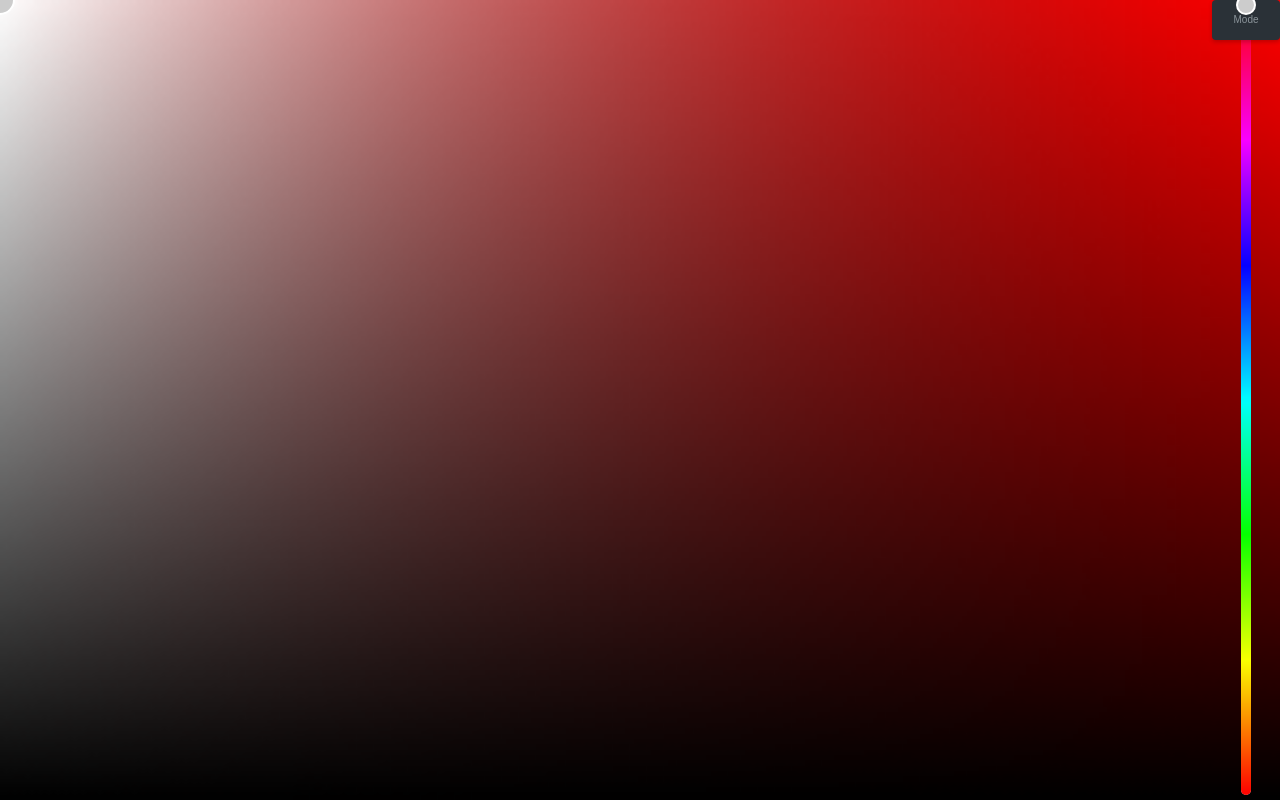
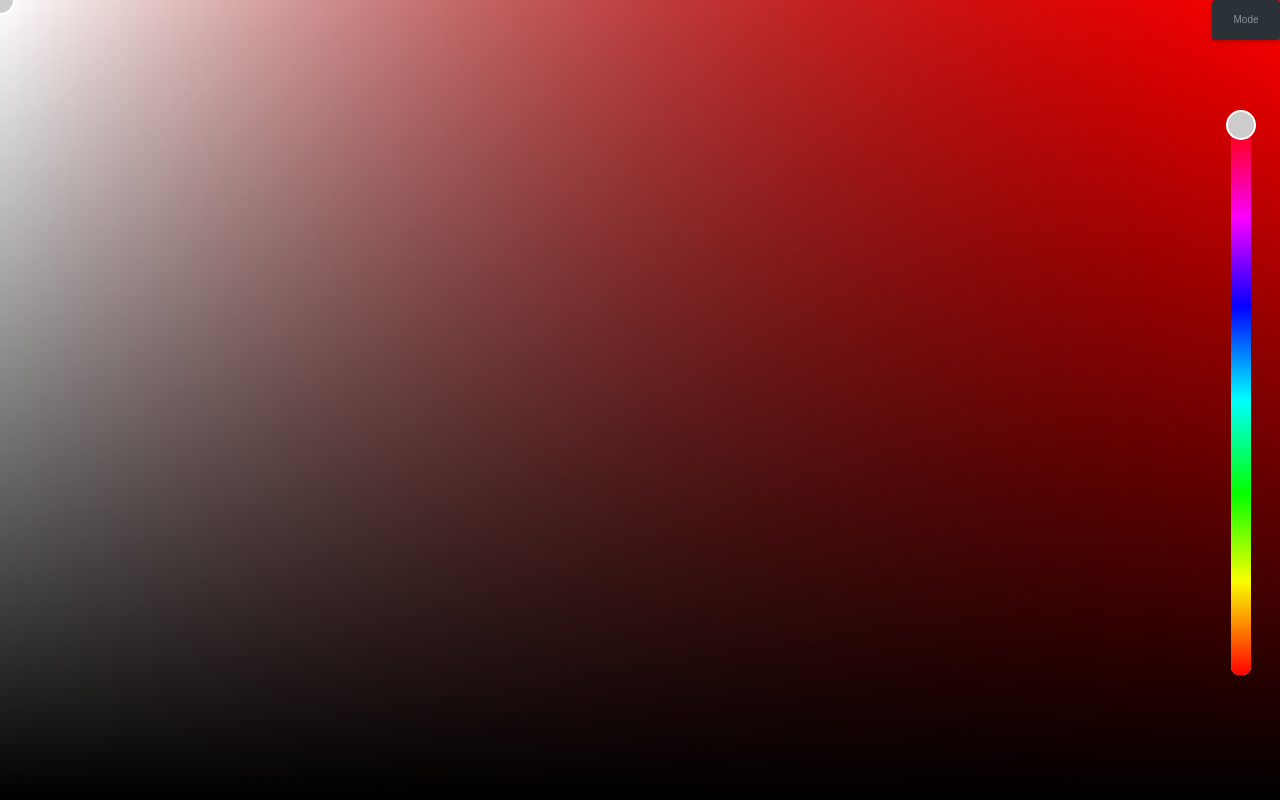
Before and after one commit to graysonhicks/named-color-palette, a website: page app/index.html in a window 1280 px wide. Drawn offline with Linux system fonts and the light colour scheme.

Commit message:
hue canvas positioned

```diff
--- a/app/styles/app.scss
+++ b/app/styles/app.scss
@@ -34,6 +34,9 @@ body {
 #colors-list {
 	display: flex;
 	flex-direction: row;
+	position: fixed;
+	width: 100%;
+	z-index: 999;
 }
 
 .named-color-block {
@@ -107,10 +110,10 @@ body {
 	&#hue-cursor {
 		top: 0;
 		left: 50%;
-		height: 20px;
-		width: 20px;
-		margin-top: -10px;
-		margin-left: -10px;
+		height: 30px;
+		width: 30px;
+		margin-top: -15px;
+		margin-left: -15px;
 		pointer-events: none;
 	}
 }
@@ -134,10 +137,10 @@ body {
 
 .hue-map {
 	position: absolute;
-	top: $spacer/2;
-	bottom: $spacer/2;
+	top: 125px;
+	bottom: 125px;
 	right: $eyedropper-width/2 - $spacer/2;
-	width: $spacer;
+	width: 20px;
 }
 
 #hue-canvas {
```
Also changed, not shown: app/styles/app.css, 1 other file.
